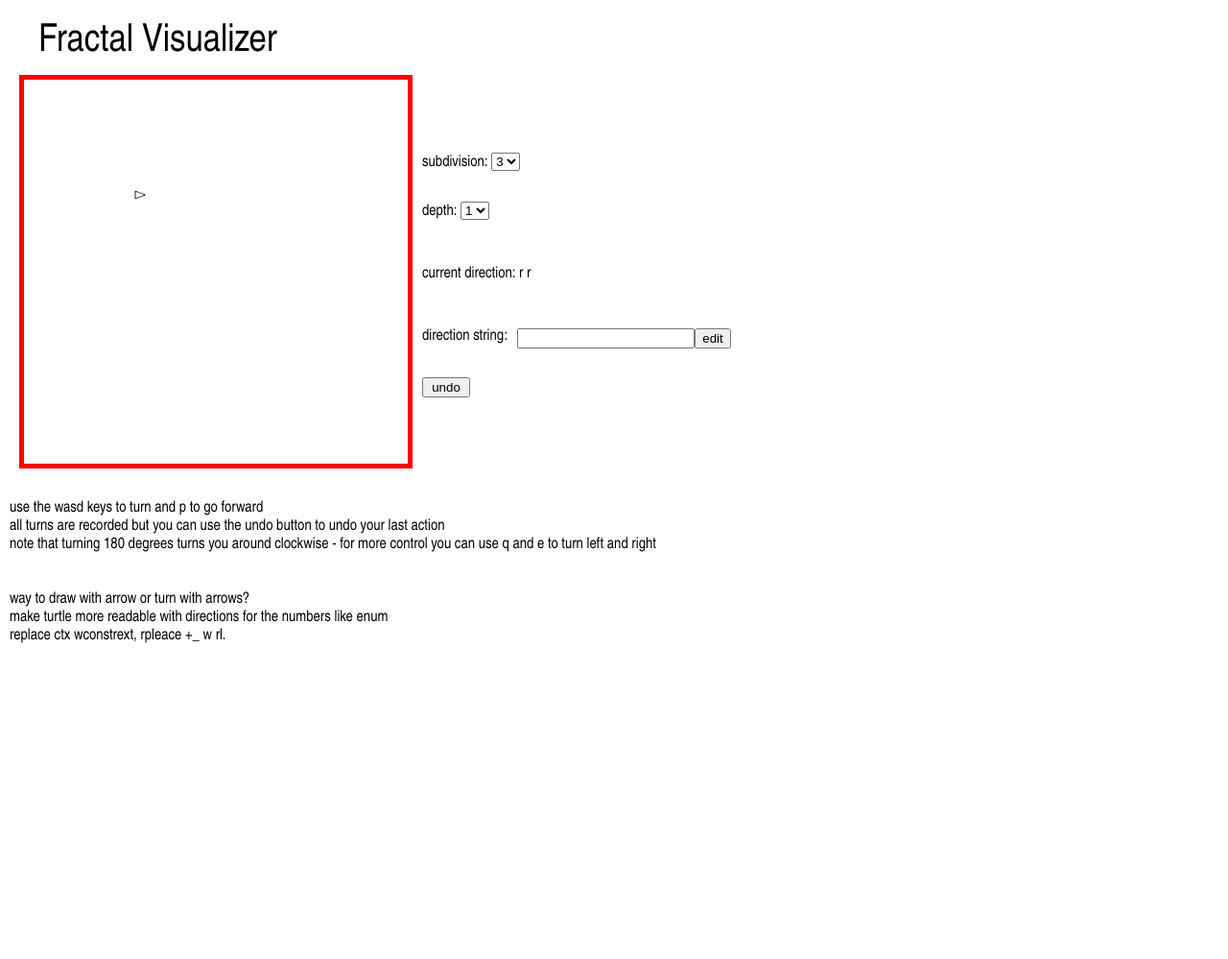
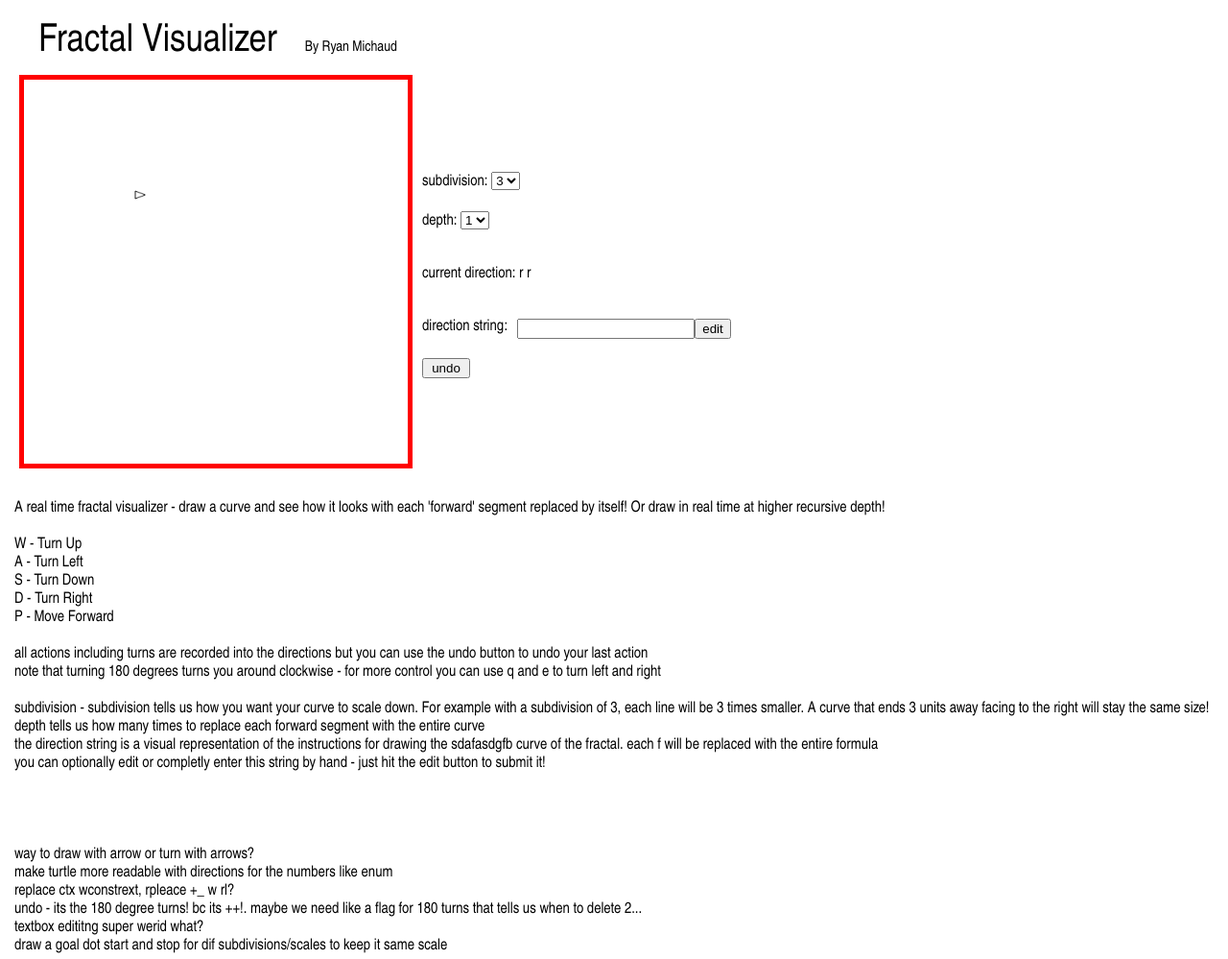
Before and after one commit to ryanwmichaud/Fractals, a plain HTML site: page index.html in a window 1280 px wide. Shown: the whole page at 96% size. Before the commit the page ends 800 px from the top, so only its background shows below. Drawn offline with Linux system fonts and the light colour scheme.

Commit message:
no its the 180 turns! more describe

```diff
--- a/index.html
+++ b/index.html
@@ -9,7 +9,7 @@
     </head>
     <body>
         <header>
-            <p id="title">Fractal Visualizer</p>
+            <p id="title">Fractal Visualizer <span>By Ryan Michaud</span></p>
         </header>
         <div id="mainCon">
             <div id="canvasCon">
@@ -52,16 +52,33 @@
 
 
 
-        <p>
-
-            use the wasd keys to turn and p to go forward <br>
-            all turns are recorded but you can use the undo button to undo your last action <br>
-            note that turning 180 degrees turns you around clockwise - for more control you can use q and e to turn left and right <br>
+        <p id="description">
+            A real time fractal visualizer - draw a curve and see how it looks with each 'forward' segment replaced by itself! Or draw in real time at higher recursive depth!
+            <br>
+            <br>    W - Turn Up
+            <br>    A - Turn Left
+            <br>    S - Turn Down
+            <br>    D - Turn Right
+            <br>    P - Move Forward
+            <br>
+            <br> all actions including turns are recorded into the directions but you can use the undo button to undo your last action
+            <br> note that turning 180 degrees turns you around clockwise - for more control you can use q and e to turn left and right
+            <br>
+            <br> subdivision - subdivision tells us how you want your curve to scale down. For example with a subdivision of 3, each line will be 3 times smaller. A curve that ends 3 units away facing to the right will stay the same size!
+            <br> depth tells us how many times to replace each forward segment with the entire curve
+            <br> the direction string is a visual representation of the instructions for drawing the sdafasdgfb curve of the fractal. each f will be replaced with the entire formula
+            <br> you can optionally edit or completly enter this string by hand - just hit the edit button to submit it!
+            <br>
+            <br>
+            <br>
             <br>
 
             <br> way to draw with arrow or turn with arrows?
             <br> make turtle more readable with directions for the numbers like enum
-            <br> replace ctx  wconstrext, rpleace +_ w rl.
+            <br> replace ctx  wconstrext, rpleace +_ w rl?
+            <br> undo - its the 180 degree turns! bc its ++!. maybe we need like a flag for 180 turns that tells us when to delete 2...
+            <br> textbox edititng super werid what?
+            <br> draw a goal dot start and stop for dif subdivisions/scales to keep it same scale
         </p>
         <script src="main.js" type="module"></script>
     </body>
--- a/style.css
+++ b/style.css
@@ -19,6 +19,10 @@ body{
     margin-top: 20px;
     margin-bottom: 0px;
 }
+#title span{
+    font-size: 15px;
+    margin-left: 20px;
+}
 #mainCon{
     display: flex;
     flex-direction: row;
@@ -35,7 +39,7 @@ body{
     align-items: left;
     justify-content: center;
     flex-direction: column;
-    row-gap: 30px;
+    row-gap: 20px;
 
 }
 #strEditForm{
@@ -47,3 +51,6 @@ body{
 #undo{
     width:  50px;
 }
+#description{
+    margin-left: 5px;
+}
```
